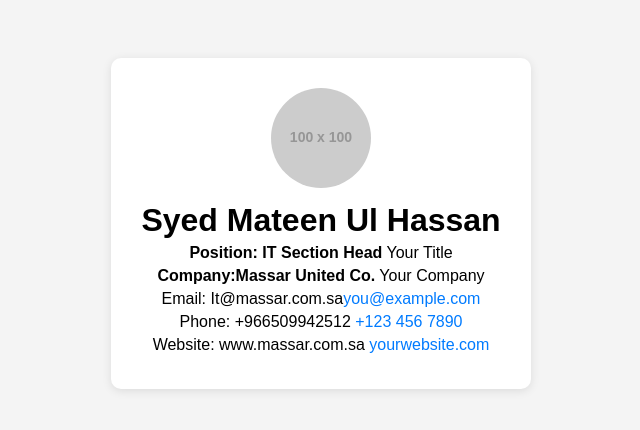
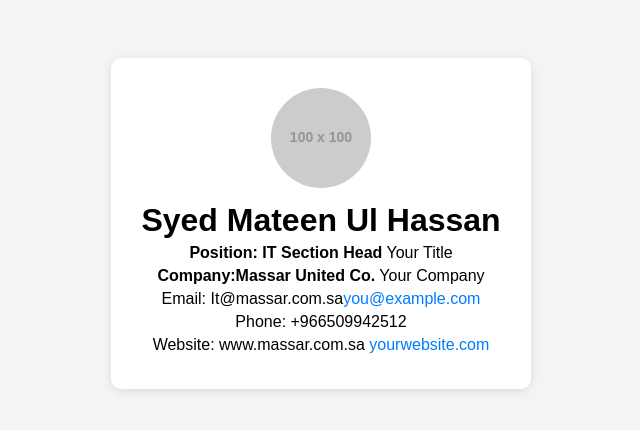
Before and after one commit to MassarUnitedIT/DigitalBusniessCard.github.io, a plain HTML site: page index.html in a window 1280 px wide. Shown: the whole page, without its empty margins (319-959 px from the left). Drawn offline with Linux system fonts and the light colour scheme; placeholder pictures from the web are drawn by us.

Commit message:
index.html

```diff
--- a/index.html
+++ b/index.html
@@ -41,7 +41,7 @@
     <p><strong>Position: IT Section Head</strong> Your Title</p>
     <p><strong>Company:Massar United Co.</strong> Your Company</p>
     <p>Email: It@massar.com.sa<a href="mailto:you@example.com">you@example.com</a></p>
-    <p>Phone: +966509942512 <a href="tel:+1234567890">+123 456 7890</a></p>
+    <p>Phone: +966509942512</p>
     <p>Website: www.massar.com.sa <a href="https://yourwebsite.com" target="_blank">yourwebsite.com</a></p>
   </div>
 </body>
```
